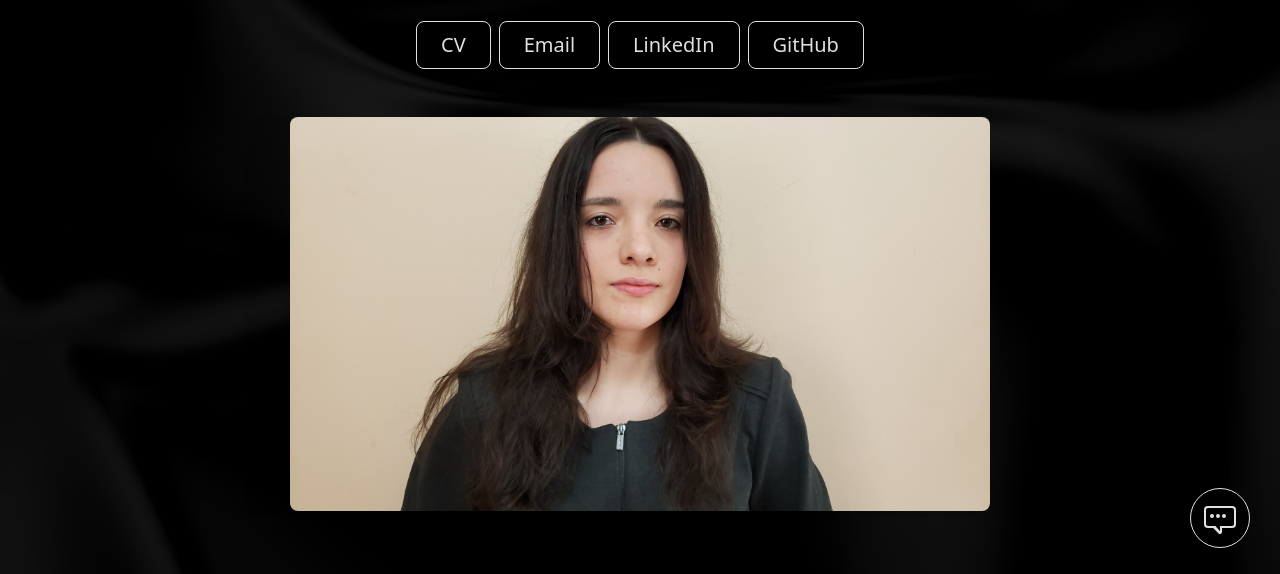
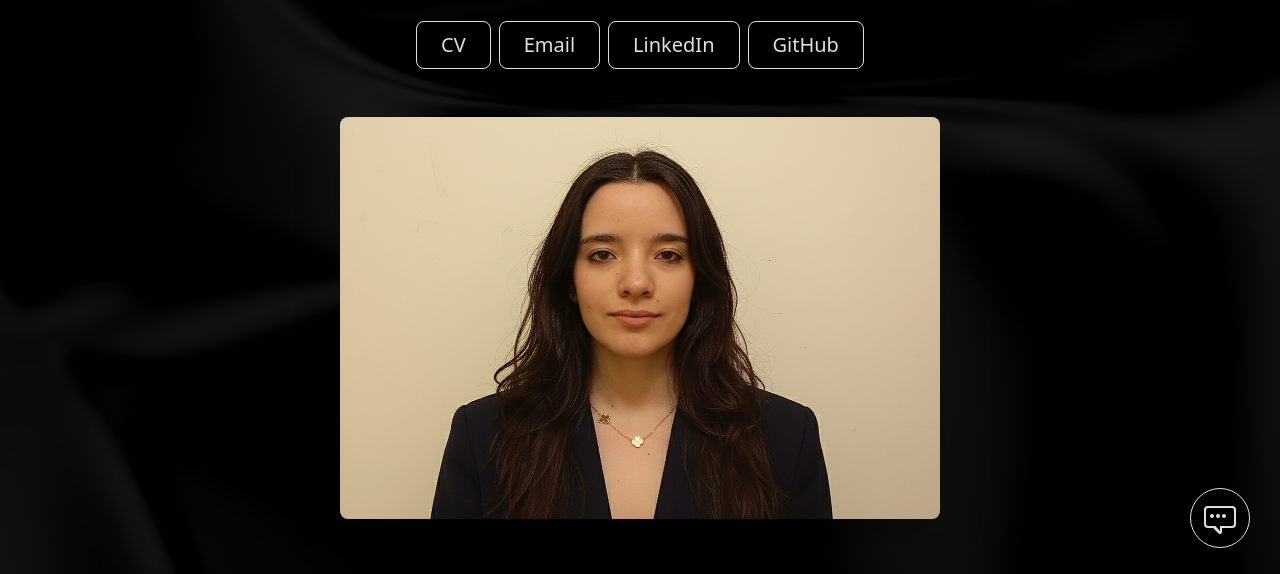
Before and after one commit to marosato/portfolio, a plain HTML site: page index.html in a window 1280 px wide. Shown: the part 222-796 px from the top of the page. Drawn offline with nearby package versions, Linux system fonts and the light colour scheme; a web font is replaced by a local one.

Commit message:
Foto de Perfil - Portafolio

```diff
--- a/index.html
+++ b/index.html
@@ -143,10 +143,10 @@
                 </a>
             </div>
         </div>
-        <div class="overflow-hidden" style="max-height: 50vh;">
+        <div class="overflow-hidden" style="max-height: 70vh;">
             <div class="container px-5">
-                <img src="img\Foto.jpg" class="img-fluid rounded-3 shadow-lg mb-4" alt="Foto de Macarena Ayelén Rosato."
-                    width="700" height="500" loading="lazy">
+                <img src="img\Foto - Portafolio.png" class="img-fluid rounded-3 shadow-lg mb-4"
+                    alt="Foto de Macarena Ayelén Rosato." width="600" height="500" loading="lazy">
             </div>
         </div>
     </section>
```
Also changed, not shown: img/Foto - Portafolio.png (added).
